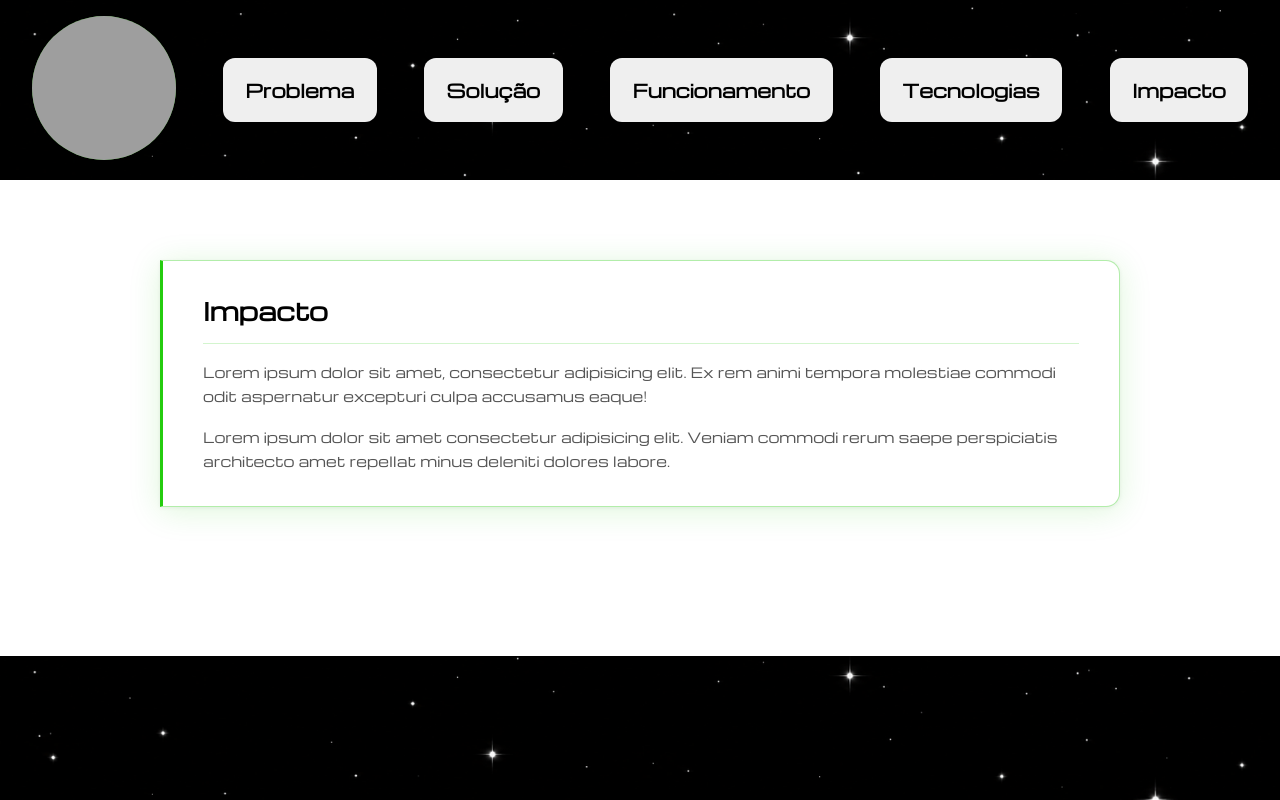
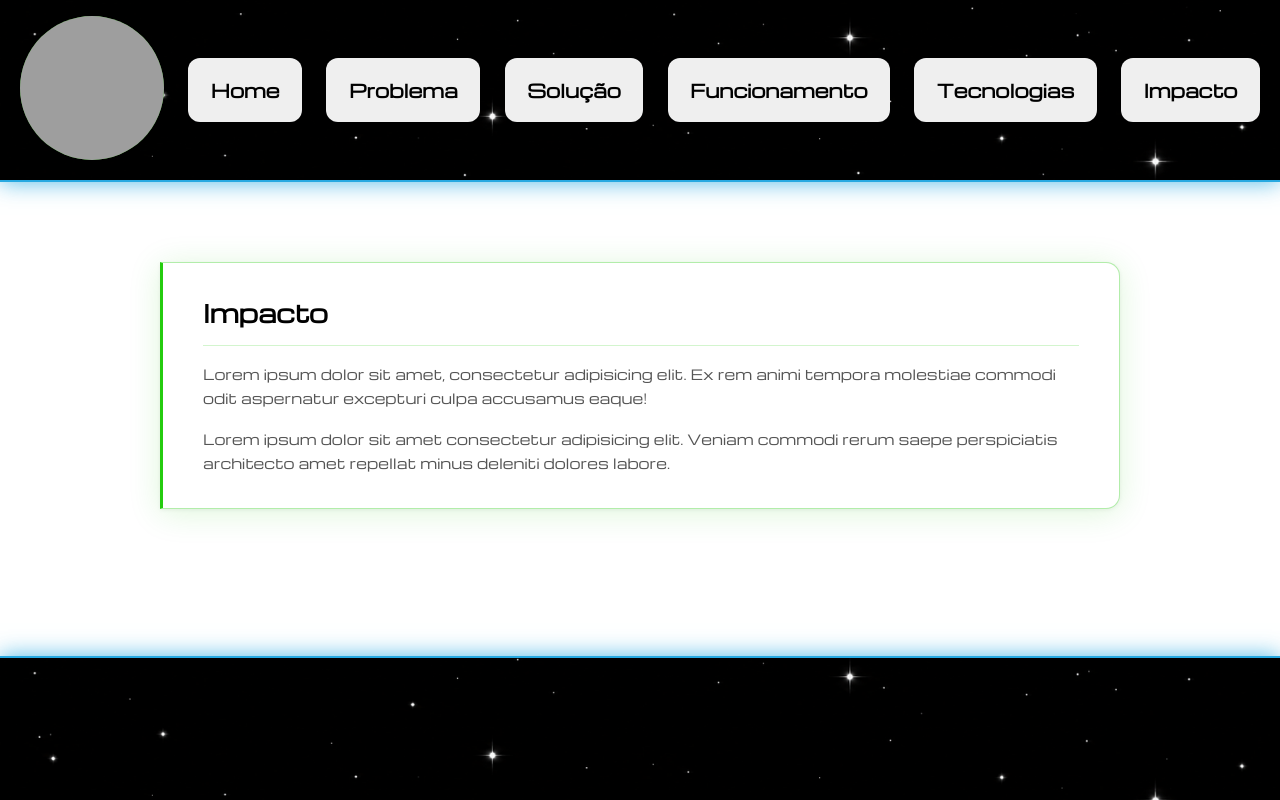
Before and after one commit to Kelsoo-0/Web-GS, a plain HTML site: page impacto.html in a window 1280 px wide. Drawn offline with nearby package versions, Linux system fonts and the light colour scheme; grey boxes are pictures that could not be loaded.

Commit message:
style: Estilizando o header e o footer das páginas

```diff
--- a/impacto.html
+++ b/impacto.html
@@ -16,6 +16,7 @@
 <body>
     <header>
         <a href="./menu.html"><img class="logo" src="./src/assets/logo_Horizon.png" alt="Logo Horizon"></a>
+        <a href="./menu.html"><button>Home</button></a>
         <a href="./problema.html"><button>Problema</button></a>
         <a href="./solucao.html"><button>Solução</button></a>
         <a href="./funcionamento.html"><button>Funcionamento</button></a>
--- a/src/css/pagina.css
+++ b/src/css/pagina.css
@@ -39,6 +39,8 @@ header{
     background-size: cover;
     background-position: center;
     background-repeat: no-repeat;
+    border-bottom: 2px solid rgb(39, 169, 225);
+    box-shadow: 0 0 22px rgba(39, 169, 225, 0.8);
 }
 
 header button {
@@ -104,4 +106,6 @@ footer{
     background-size: cover;
     background-position: center;
     background-repeat: no-repeat;
+    border-top: 2px solid rgb(39, 169, 225);
+    box-shadow: 0 0 22px rgba(39, 169, 225, 0.8);
 }
```
Also changed, not shown: funcionamento.html (+1 -0 lines), integrantes.html (+1 -1 lines), menu.html (+1 -0 lines), problema.html (+1 -0 lines), solucao.html (+1 -0 lines), tecnologias.html (+1 -0 lines).
